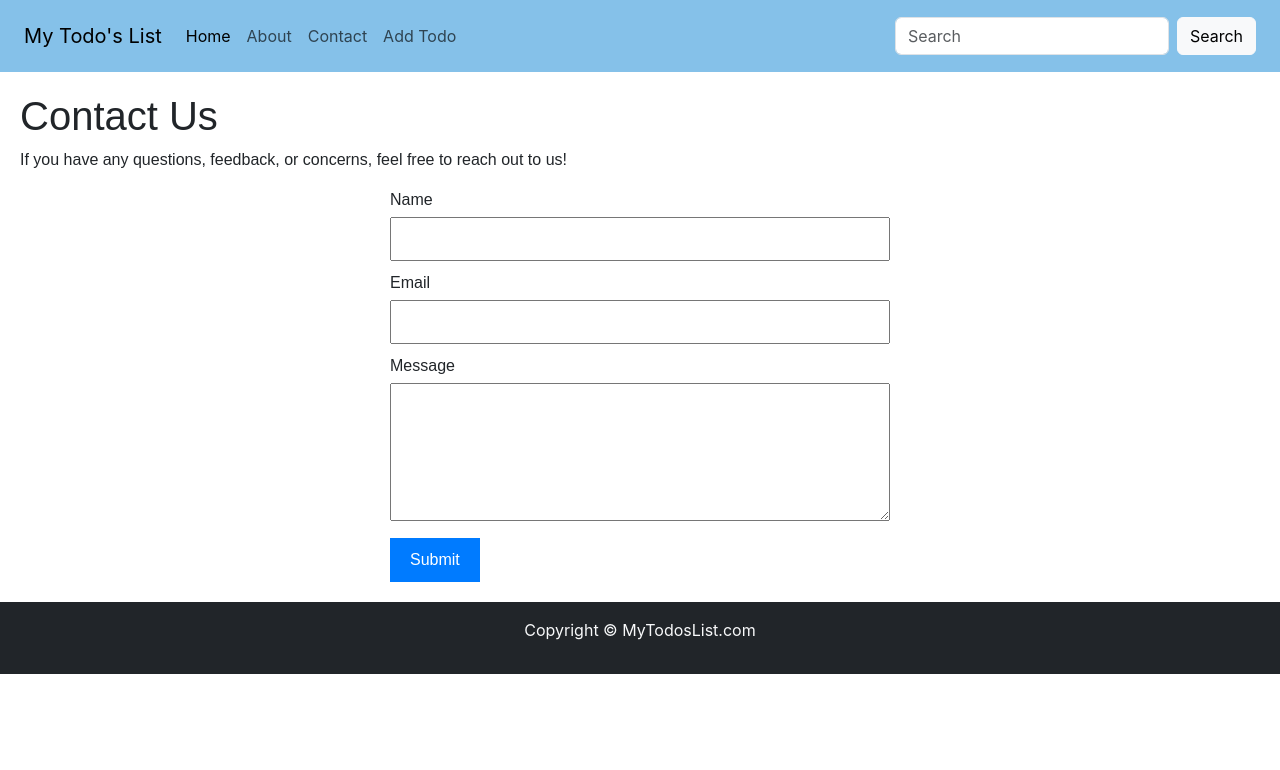
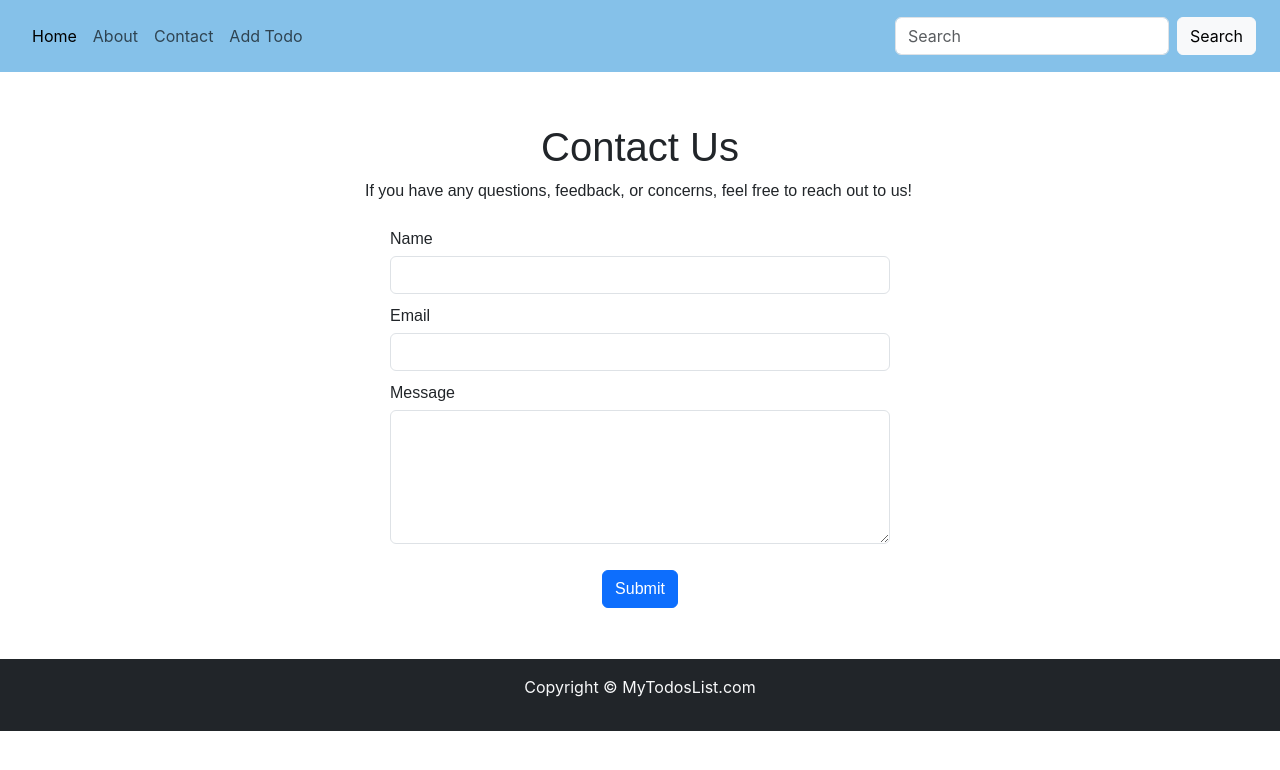
Before and after one commit to Szkrishna/React-Learning-with-Project, a React (Create React App) app in the folder todos-list/: page /contact in a window 1280 px wide. Shown: the top 770 px of the page. Built offline with nearby package versions, Linux system fonts and the light colour scheme.

Commit message:
adding style to contact component

```diff
--- a/todos-list/src/MyComponents/AddTodo.jsx
+++ b/todos-list/src/MyComponents/AddTodo.jsx
@@ -17,10 +17,10 @@ export const AddTodo = ({ addTodo }) => {
     }
 
     let myStyle = {
-        minHeight: "82vh",
-        maxHeight: "82vh",
+        minHeight: "80vh",
+        maxHeight: "80vh",
         overflowY: "auto",
-        marginTop: "3px",
+        marginTop: "2px",
         display: "flex",
         alignItems: "center",
         justifyContent: "center",
@@ -29,7 +29,7 @@ export const AddTodo = ({ addTodo }) => {
     let cardStyle = {
         minWidth: "50vw",
         minHeight: "40vh",
-        marginBottom: "150px"
+        marginBottom: "50px"
     }
     return (
         <div className="container text-center" style={myStyle}>
@@ -38,12 +38,12 @@ export const AddTodo = ({ addTodo }) => {
                 <div className="card-body p-4">
                     <form onSubmit={submit}>
                         <div className="mb-3 text-start">
-                            <label htmlFor="title" className="form-label fw-bold">Todo Title</label>
+                            <label htmlFor="title" className="form-label">Todo Title</label>
                             <input type="text" value={title} onChange={(e) => setTitle(e.target.value)} className="form-control" id="title" aria-describedby="emailHelp" />
 
                         </div>
                         <div className="mb-4 text-start">
-                            <label htmlFor="desc" className="form-label fw-bold">Todo Description</label>
+                            <label htmlFor="desc" className="form-label">Todo Description</label>
                             <input type="text" value={desc} onChange={(e) => setDesc(e.target.value)} className="form-control" id="desc" />
                         </div>
                         <button type="submit" className="btn btn-success text-center">Add Todo</button>
--- a/todos-list/src/MyComponents/Contact.jsx
+++ b/todos-list/src/MyComponents/Contact.jsx
@@ -13,56 +13,31 @@ export const Contact = () => {
         setFormData({ name: "", email: "", message: "" });
     };
 
-    const buttonStyle = {
-        backgroundColor: "#007BFF",
-        color: "#FFF",
-        padding: "10px 20px",
-        border: "none",
-        cursor: "pointer"
-    }
-
     return (
-        <div style={{ padding: "20px", fontFamily: "Arial, sans-serif" }}>
-            <h1>Contact Us</h1>
-            <p>If you have any questions, feedback, or concerns, feel free to reach out to us!</p>
+        <div style={{ padding: "51px", fontFamily: "Arial, sans-serif" }}>
+            <div style={{ maxWidth: "550px", margin: "auto" }}>
+                <h1 className="text-center">Contact Us</h1>
+                <p className="mb-4">If you have any questions, feedback, or concerns, feel free to reach out to us!</p>
+            </div>
             <form onSubmit={handleSubmit} style={{ maxWidth: "500px", margin: "auto" }}>
                 <div style={{ marginBottom: "10px" }}>
                     <label htmlFor="name" style={{ display: "block", marginBottom: "5px" }}>Name</label>
-                    <input
-                        type="text"
-                        id="name"
-                        name="name"
-                        value={formData.name}
-                        onChange={handleChange}
-                        style={{ width: "100%", padding: "8px" }}
-                        required
-                    />
+                    <input type="text" id="name" name="name" value={formData.name} onChange={handleChange}
+                        className="form-control" required/>
                 </div>
                 <div style={{ marginBottom: "10px" }}>
                     <label htmlFor="email" style={{ display: "block", marginBottom: "5px" }}>Email</label>
-                    <input
-                        type="email"
-                        id="email"
-                        name="email"
-                        value={formData.email}
-                        onChange={handleChange}
-                        style={{ width: "100%", padding: "8px" }}
-                        required
-                    />
+                    <input type="email" id="email" name="email" value={formData.email} onChange={handleChange}
+                        className="form-control" required/>
                 </div>
                 <div style={{ marginBottom: "10px" }}>
                     <label htmlFor="message" style={{ display: "block", marginBottom: "5px" }}>Message</label>
-                    <textarea
-                        id="message"
-                        name="message"
-                        value={formData.message}
-                        onChange={handleChange}
-                        rows="5"
-                        style={{ width: "100%", padding: "8px" }}
-                        required
-                    />
+                    <textarea id="message" name="message" value={formData.message} onChange={handleChange}
+                        rows="5" className="form-control" required/>
                 </div>
-                <button type="submit" style={buttonStyle}>Submit</button>
+                <div className="text-center">
+                    <button type="submit" className="btn btn-primary mt-3">Submit</button>
+                </div>
             </form>
         </div>
     );
--- a/todos-list/src/MyComponents/Header.jsx
+++ b/todos-list/src/MyComponents/Header.jsx
@@ -6,10 +6,10 @@ export const Header = (props) => {
   return (
     <nav class="navbar navbar-expand-lg" style={{ backgroundColor: "rgba(52, 152, 219, 0.6)" }}>
       <div class="container-fluid py-2 px-4">
-        <Link class="navbar-brand" href="#">{props.title}</Link>
+        {/* <Link class="navbar-brand" href="#">{props.title}</Link>
         <button class="navbar-toggler" type="button" data-bs-toggle="collapse" data-bs-target="#navbarSupportedContent" aria-controls="navbarSupportedContent" aria-expanded="false" aria-label="Toggle navigation">
           <span class="navbar-toggler-icon"></span>
-        </button>
+        </button> */}
         <div class="collapse navbar-collapse" id="navbarSupportedContent">
           <ul class="navbar-nav me-auto mb-2 mb-lg-0">
             <li class="nav-item">
```
